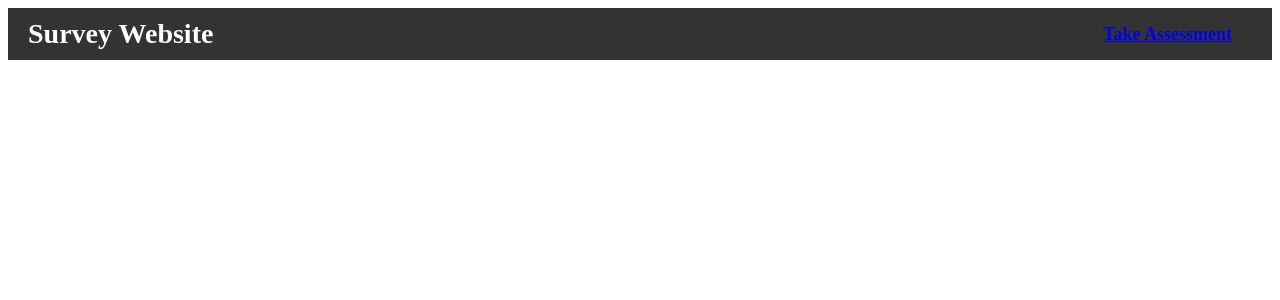
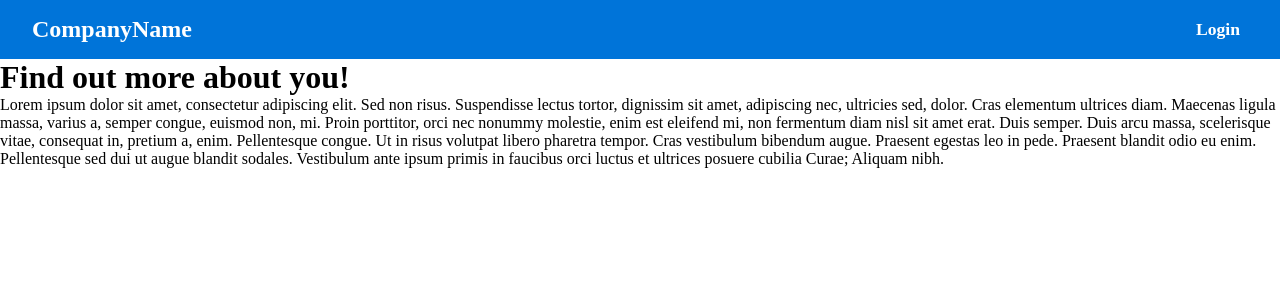
Before and after one commit to aidandm/fastap_survey, a FastAPI app: page / in a window 1280 px wide. Shown: the top 300 px of the page. Run offline with FastAPI, Linux system fonts and the light colour scheme; some libraries are stand-ins or nearby versions.

Commit message:
commit new things

```diff
--- a/main.py
+++ b/main.py
@@ -17,6 +17,9 @@ async def show_home(request: Request):
 async def show_questionnaire(request: Request):
     return templates.TemplateResponse("questionnaire.html", {"request": request})
 
+@app.get("/login")
+async def show_login(request: Request):
+    return templates.TemplateResponse("login.html", {"request": request})
 
 @app.post("/submit-form")
 async def submit_form(request: Request):
@@ -50,26 +53,28 @@ async def submit_form(request: Request):
     gender = form_data["gender"]
     occupation = form_data["occupation"]
     education = form_data["education"]
+    email = form_data["email"]
 
     # Connect to the database
     conn = psycopg2.connect(
-        host="localhost",
-        database="postgres",
+        host='mis-database.cevtznumxb4e.us-west-1.rds.amazonaws.com',
+        port='5432',
+        database='mis-database',
         user="postgres",
-        password="Apple0rangeBanana^$"
+        password="password123"
     )
 
     # Insert the form data into the database
     with conn.cursor() as cur:
         cur.execute(
-            "INSERT INTO response (q1, q2, q3, q4, q5, q6, q7, q8, q9, q10, q11, q12, q13, q14, q15, q16, q17, q18, q19) "
+            "INSERT INTO survey_response (q1, q2, q3, q4, q5, q6, q7, q8, q9, q10, q11, q12, q13, q14, q15, q16, q17, q18, q19) "
             "VALUES (%s, %s, %s, %s, %s, %s, %s, %s, %s, %s, %s, %s, %s, %s, %s, %s, %s, %s, %s)",
             (q1, q2, q3, q4, q5, q6, q7, q8, q9, q10, q11, q12, q13, q14, q15, q16, q17, q18, q19)
         )
         cur.execute(
-            "INSERT INTO users (name, age, gender, occupation, education) "
+            "INSERT INTO users (name, age, gender, occupation, education, email) "
             "VALUES (%s, %s, %s, %s, %s)",
-            (name, age, gender, occupation, education)
+            (name, age, gender, occupation, education, email)
         )
         conn.commit()
 
--- a/static/index.css
+++ b/static/index.css
@@ -1,38 +1,47 @@
-header {
-    background-color: #333;
-    color: #fff;
+* {
+  margin: 0;
+  padding: 0;
+  box-sizing: border-box;
 }
 
+/* Header styles */
 .header {
+  background-color: #0074D9; /* Blue background */
   display: flex;
   justify-content: space-between;
   align-items: center;
-    padding: 10px 20px;
+  padding: 1rem 2rem;
 }
 
 .header p {
-    font-size: 28px;
+  color: #ffffff; /* White color for the company name */
+  font-size: 1.5rem;
   font-weight: bold;
-    margin: 0;
-    text-align: center;
 }
 
+/* Header items (list) styles */
 .header-items {
   list-style-type: none;
-    margin: 0;
-    padding: 0;
   display: flex;
-    justify-content: flex-end;
-    text-align: right;
+  align-items: center;
 }
 
 .header-items li {
-    margin-right: 20px;
-    font-size: 18px;
-    font-weight: bold;
-    cursor: pointer;
+  margin-left: 1rem;
 }
 
-  .header-items li:hover {
-    color: #f1c40f;
+.header-items a {
+  text-decoration: none;
+  color: #ffffff; /* White color for the link */
+  font-size: 1.1rem;
+  font-weight: 600;
+  padding: 0.25rem 0.5rem;
+  border-radius: 4px;
 }
+
+/* Hover effect for the login link */
+.header-items a:hover {
+  background-color: #ffffff; /* White background when hovering */
+  color: #0074D9; /* Blue color for the text when hovering */
+  transition: 0.3s;
+}
--- a/templates/index.html
+++ b/templates/index.html
@@ -7,18 +7,31 @@
     <meta name="viewport" content=
         "width=device-width, initial-scale=1.0">
     <title>
-        Home
+        CompanyName
     </title>
     <link rel="stylesheet" type="text/css" href="/static/index.css" />
 </head>
 <header>
     <div class="header">
-        <p>Survey Website</p>
+        <p>CompanyName</p>
         <ul class="header-items">
-            <li><a href="/questionnaire">Take Assessment</a></li>
+            <li><a href="/login">Login</a></li>
         </ul>
     </div>
 </header>
 <body>
-
+    <h1>Find out more about you!</h1>
+    <p>
+         Lorem ipsum dolor sit amet, consectetur adipiscing elit. Sed non risus.
+         Suspendisse lectus tortor, dignissim sit amet, adipiscing nec, ultricies
+         sed, dolor. Cras elementum ultrices diam. Maecenas ligula massa, varius
+         a, semper congue, euismod non, mi. Proin porttitor, orci nec nonummy
+         molestie, enim est eleifend mi, non fermentum diam nisl sit amet erat.
+         Duis semper. Duis arcu massa, scelerisque vitae, consequat in, pretium
+         a, enim. Pellentesque congue. Ut in risus volutpat libero pharetra tempor.
+         Cras vestibulum bibendum augue. Praesent egestas leo in pede. Praesent blandit
+          odio eu enim. Pellentesque sed dui ut augue blandit sodales. Vestibulum ante
+          ipsum primis in faucibus orci luctus et ultrices posuere cubilia Curae; Aliquam
+           nibh.
+    </p>
 </body>
--- a/templates/success.html
+++ b/templates/success.html
@@ -9,7 +9,7 @@
     <title>
         Success
     </title>
-    <link rel="stylesheet" href="static/styles.css" />
+    <link rel="stylesheet" href="" />
 </head>
 <body>
     <div>
```
Also changed, not shown: templates/questionnaire.html (+0 -37 lines), backend/README.md (added), backend/app/__init__.py (added), 11 other files. Lines whose indentation alone changed are shown as unchanged.
